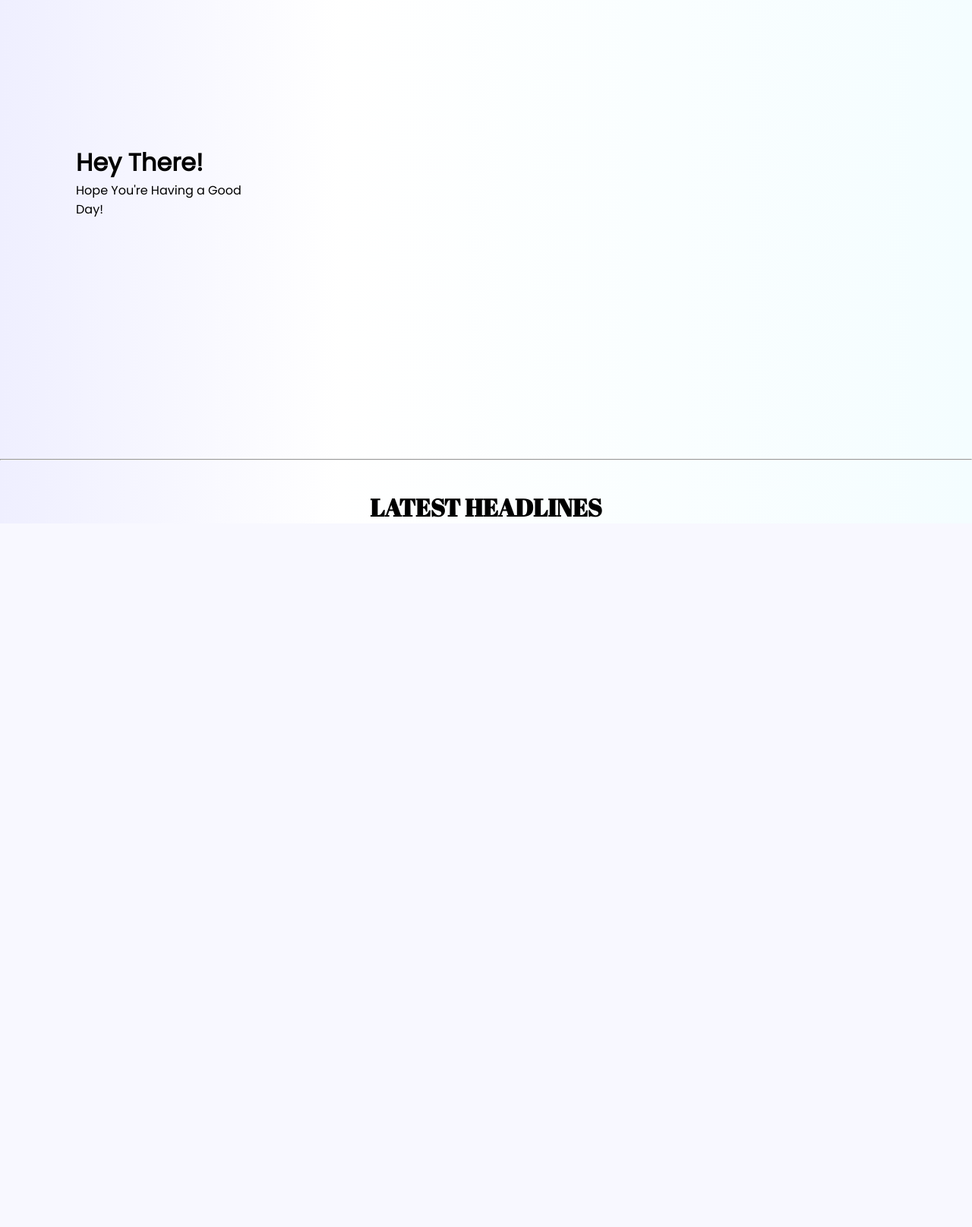
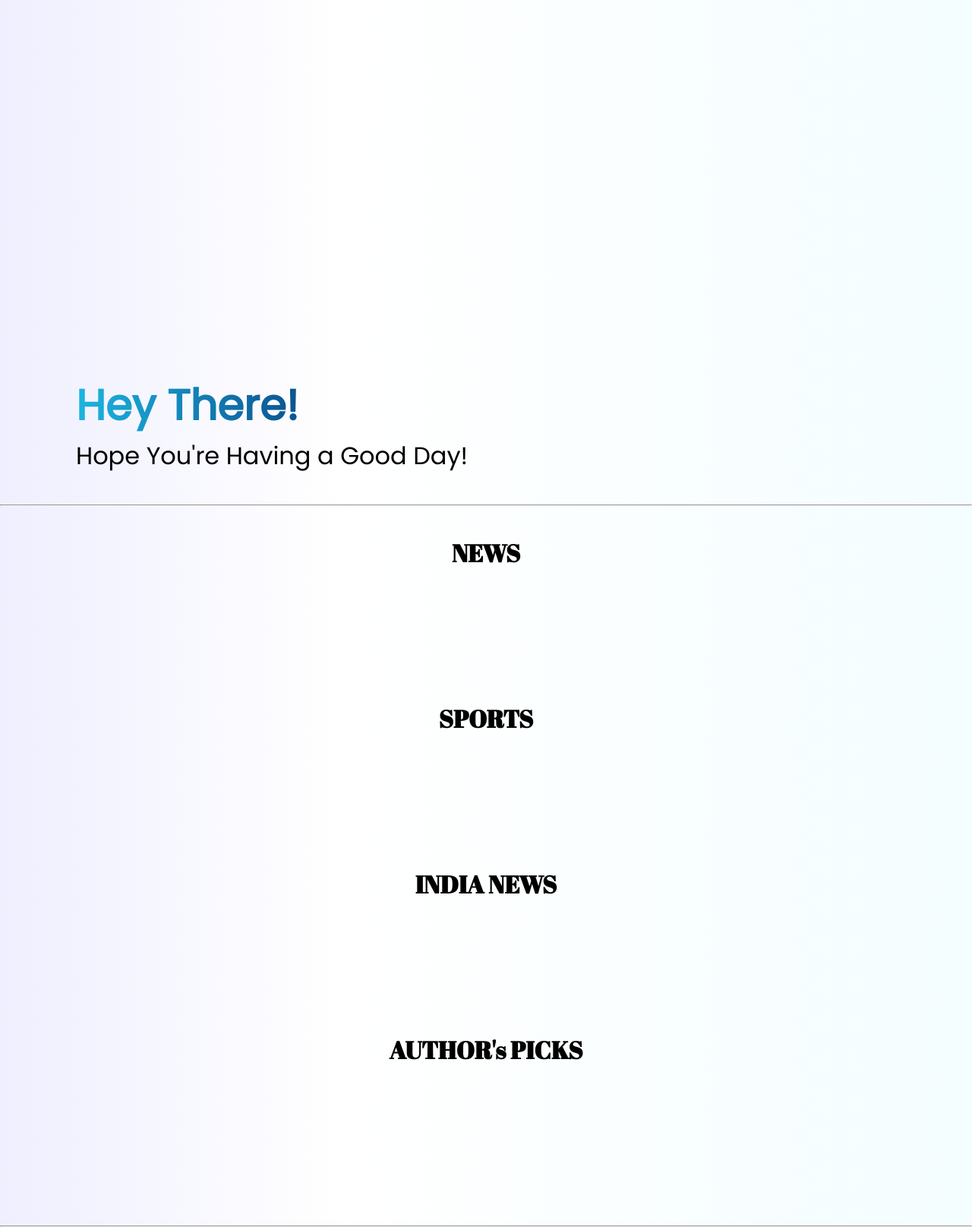
Before and after one commit to avyuktsoni0731/fluxfeed, a Flask app: page / in a window 1280 px wide. Shown: the part 213-1828 px from the top of the page at 76% size. Before the commit the page ends 894 px from the top, so only its background shows below. Run offline with Flask 3, Linux system fonts and the light colour scheme; parts of the project's set-up code (start-up, migrations or seed data) failed here and were passed over; some web fonts are replaced.

Commit message:
Add files via upload

```diff
--- a/templates/index.html
+++ b/templates/index.html
@@ -35,29 +35,94 @@
     <nav>
       <h2 id="website-heading">FluxFeed</h2>
     </nav>
+
     <div>
       <h1 class="headings">TOP HEADLINES</h1>
     </div>
     <div class="top-container">
       {% for i in range(0, 4) %}
-      <div class="div{{i}}">
+      <div class="div{{i}}-top">
         <img
           src="{{ top_headlines_images[i] }}"
-          class="top_images"
+          class="top-images"
           width="100%"
         />
-        <p class="bullets">{{ top_headlines[i] }}</p>
+        <a href="{{ new_top_href[i] }}" target="_blank">
+          <p class="bullets">{{ top_headlines[i] }}</p>
+        </a>
         <p class="descriptions">{{ top_headlines_description[i] }}</p>
       </div>
       {% endfor %}
-      <div class="div4">
+      <div class="div4-top">
         <h1>Hey There!</h1>
         <p>Hope You're Having a Good Day!</p>
       </div>
     </div>
     <hr />
     <div>
-      <h1 class="headings">LATEST HEADLINES</h1>
+      <h1 class="headings">NEWS</h1>
     </div>
+    <div class="news-container container-master">
+      {% for i in range(0, 3) %}
+      <div class="div{{i}}-master">
+        <img src="{{ news_images[i] }}" class="news-images" width="100%" />
+        <a href="{{ news_href[i] }}" target="_blank">
+          <p class="bullets">{{ news_headlines[i] }}</p>
+        </a>
+        <p class="descriptions">{{ news_descriptions[i] }}</p>
+      </div>
+      {% endfor %}
+    </div>
+    <div>
+      <h1 class="headings">SPORTS</h1>
+    </div>
+    <div class="sports-container container-master">
+      {% for i in range(0, 3) %}
+      <div class="div{{i}}-master">
+        <img src="{{ sports_images[i] }}" class="sports-images" width="100%" />
+        <a href="{{ sports_href[i] }}" target="_blank">
+          <p class="bullets">{{ sports_headlines[i] }}</p>
+        </a>
+        <p class="descriptions">{{ sports_descriptions[i] }}</p>
+      </div>
+      {% endfor %}
+    </div>
+    <div>
+      <h1 class="headings">INDIA NEWS</h1>
+    </div>
+    <div class="india-news-container">
+      {% for i in range(0, 3) %}
+      <div class="div{{i}}-india-news">
+        <img
+          src="{{ india_news_images[i] }}"
+          class="india-news-images"
+          width="100%"
+        />
+        <a href="{{ india_news_href[i] }}" target="_blank">
+          <p class="bullets">{{ india_news_headlines[i] }}</p>
+        </a>
+        <p class="descriptions">{{ india_news_descriptions[i] }}</p>
+      </div>
+      {% endfor %}
+    </div>
+    <div>
+      <h1 class="headings">AUTHOR's PICKS</h1>
+    </div>
+    <div class="authors-picks-container">
+      {% for i in range(0, 6) %}
+      <div class="div{{i}}-authors-picks">
+        <img
+          src="{{ authors_picks_images[i] }}"
+          class="authors-picks-news-images"
+          width="100%"
+        />
+        <a href="{{ authors_picks_href[i] }}" target="_blank">
+          <p class="bullets">{{ authors_picks_headlines[i] }}</p>
+        </a>
+        <p class="descriptions">{{ authors_picks_descriptions[i] }}</p>
+      </div>
+      {% endfor %}
+    </div>
+    <hr />
   </body>
 </html>
```
